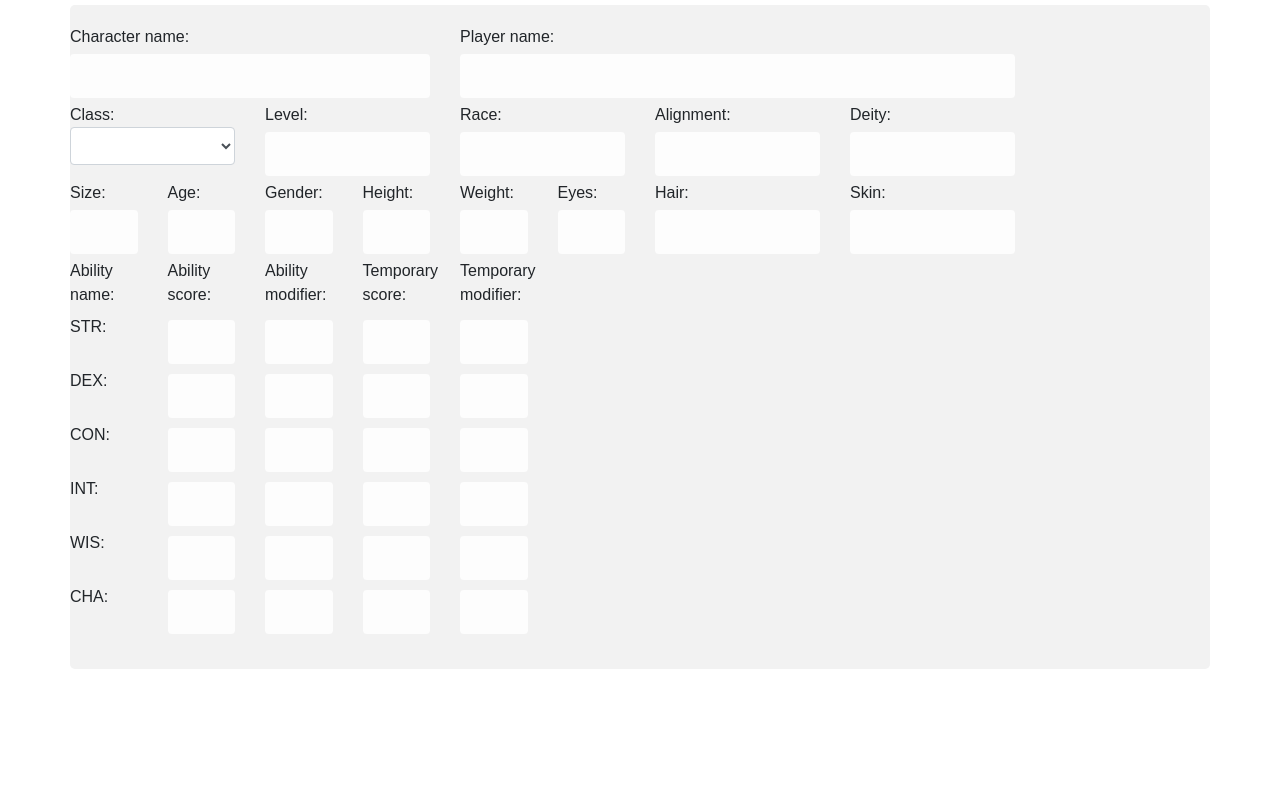
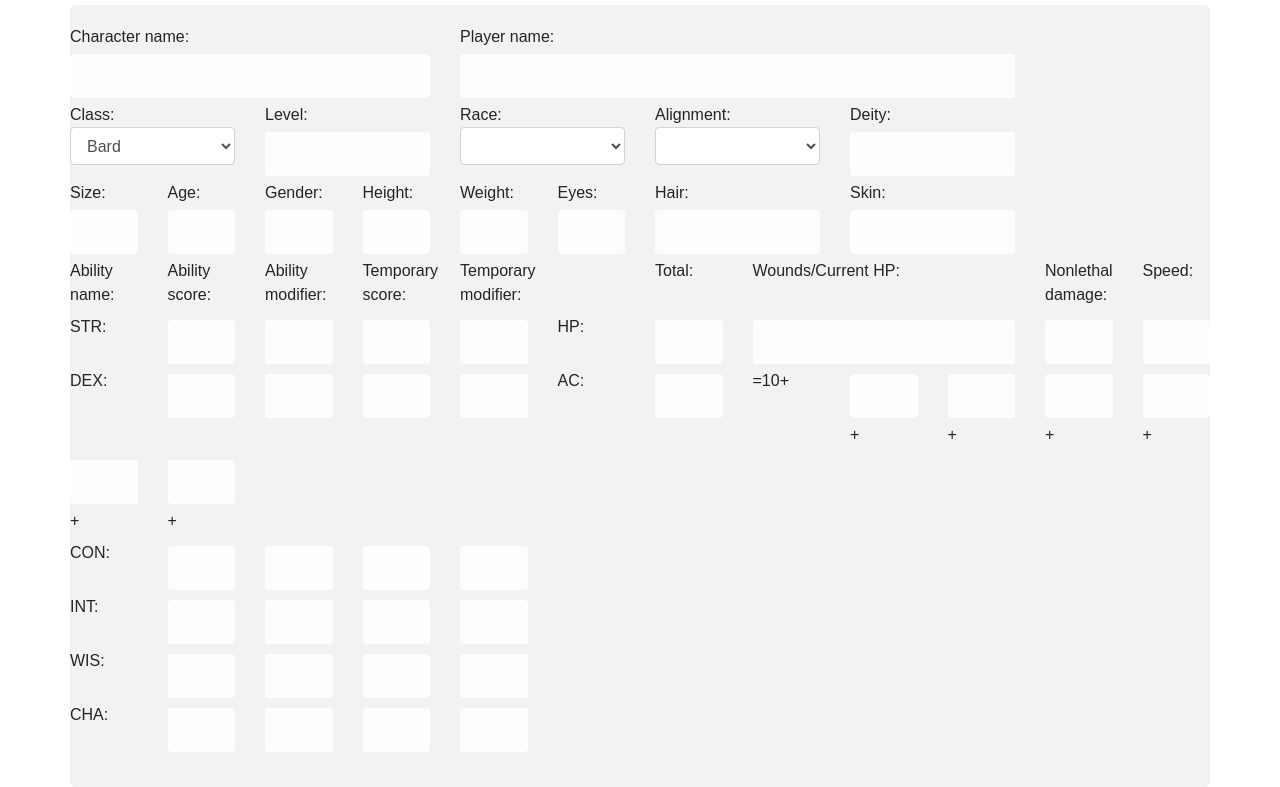
Before and after one commit to CliveSlatter/ADND_CharacterGenerator, a plain HTML site: page resources/client/index.html in a window 1280 px wide. Shown: the part 51-838 px from the top of the page. Before the commit the page ends 800 px from the top, so only its background shows below. Drawn offline with Linux system fonts and the light colour scheme.

Commit message:
AC added

```diff
--- a/resources/client/index.html
+++ b/resources/client/index.html
@@ -17,14 +17,14 @@
 <h1 style="text-align: center">D&D 3.5 Character Sheet</h1>
 <div class="container">
     <div class="row">
-        <div class="col-4 d-inline-block">Character name:<input type="text" name="cName"></div>
+        <div class="col-4 d-inline-block">Character name:<input type="text" name="cName" required></div>
         <div class="col-6 d-inline-block">Player name:<input type="text" name="pName"></div>
     </div>
     <div class="row">
-        <div class="col-2 d-inline-block">Class:<select class="form-control"></select></div>
-        <div class="col-2 d-inline-block">Level:<input type="text" name="level"></div>
-        <div class="col-2 d-inline-block">Race:<input type="text" name="race"></div>
-        <div class="col-2 d-inline-block">Alignment:<input type="text" name="alignment"></div>
+        <div class="col-2 d-inline-block">Class:<select class="form-control" required><option>Bard</option></select></div>
+        <div class="col-2 d-inline-block">Level:<input type="text" name="level" required></div>
+        <div class="col-2 d-inline-block">Race:<select class="form-control" required></select></div>
+        <div class="col-2 d-inline-block">Alignment:<select class="form-control" required></select> </div>
         <div class="col-2 d-inline-block">Deity:<input type="text" name="deity"></div>
     </div>
     <div class="row">
@@ -44,6 +44,11 @@
         <div class="col-1 d-inline-block"><label>Ability modifier:</label></div>
         <div class="col-1 d-inline-block"><label>Temporary score:</label></div>
         <div class="col-1 d-inline-block"><label>Temporary modifier:</label></div>
+        <div class="col-1 d-inline-block"><label></label></div>
+        <div class="col-1 d-inline-block"><label>Total:</label></div>
+        <div class="col-3 d-inline-block"><label>Wounds/Current HP:</label></div>
+        <div class="col-1 d-inline-block"><label>Nonlethal damage:</label></div>
+        <div class="col-1 d-inline-block"><label>Speed:</label></div>
     </div>
 
     <div class="row">
@@ -52,6 +57,11 @@
         <div class="col-1 d-inline-block"><input type="text" name="str_am"></div>
         <div class="col-1 d-inline-block"><input type="text" name="str_ts"></div>
         <div class="col-1 d-inline-block"><input type="text" name="str_tm"></div>
+        <div class="col-1 d-inline-block"><label>HP:</label></div>
+        <div class="col-1 d-inline-block"><input type="text" name="hp"></div>
+        <div class="col-3 d-inline-block"><input type="text" name="wounds"></div>
+        <div class="col-1 d-inline-block"><input type="text" name="nld"></div>
+        <div class="col-1 d-inline-block"><input type="text" name="speed"></div>
     </div>
 
     <div class="row">
@@ -60,6 +70,17 @@
         <div class="col-1 d-inline-block"><input type="text" name="dex_am"></div>
         <div class="col-1 d-inline-block"><input type="text" name="dex_ts"></div>
         <div class="col-1 d-inline-block"><input type="text" name="dex_tm"></div>
+        <div class="col-1 d-inline-block"><label>AC:</label></div>
+        <div class="col-1 d-inline-block"><input type="text" name="ac"></div>
+        <div class="col-1 d-inline-block"><label>=10+</label></div>
+        <div class="col-1 d-inline-block"><input type="text" name="ab"><label>+</label></div>
+        <div class="col-1 d-inline-block"><input type="text" name="ab"><label>+</label></div>
+        <div class="col-1 d-inline-block"><input type="text" name="ab"><label>+</label></div>
+        <div class="col-1 d-inline-block"><input type="text" name="ab"><label>+</label></div>
+        <div class="col-1 d-inline-block"><input type="text" name="ab"><label>+</label></div>
+        <div class="col-1 d-inline-block"><input type="text" name="ab"><label>+</label></div>
+
+
     </div>
 
     <div class="row">
```
